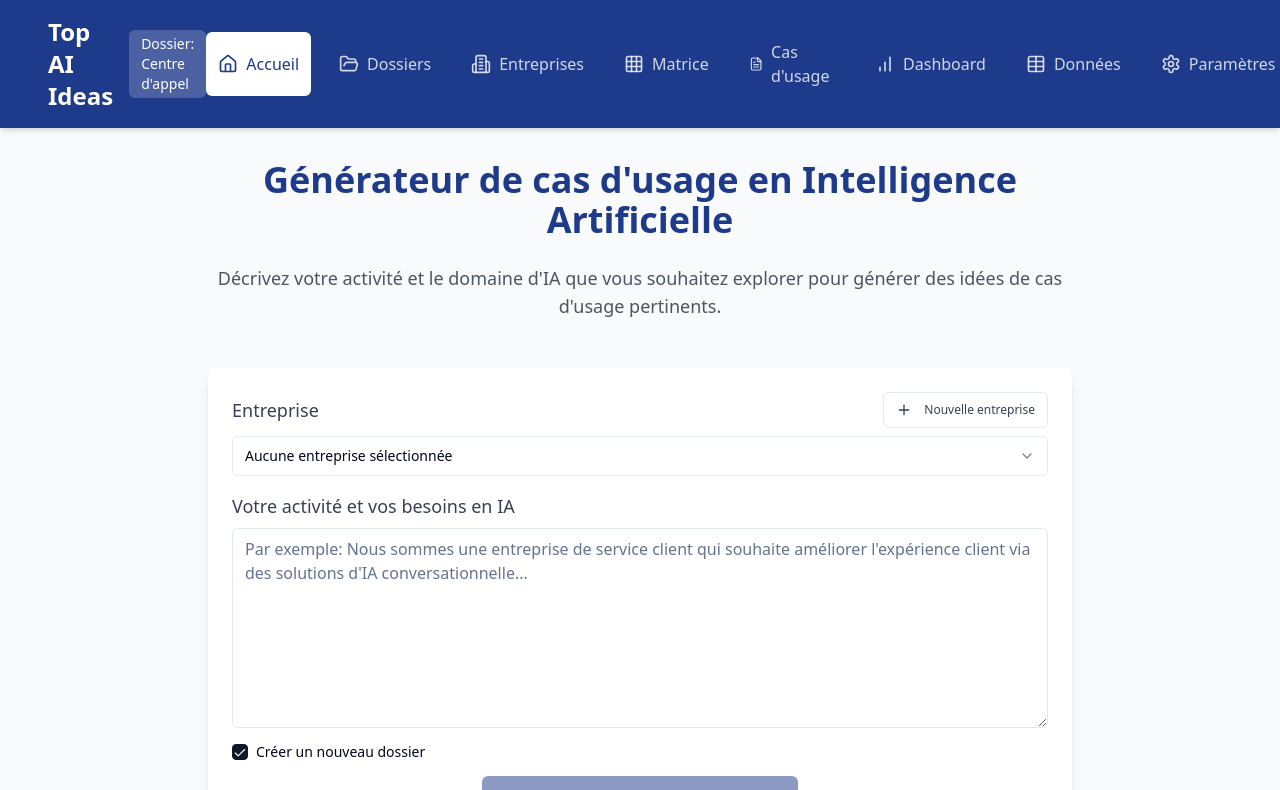
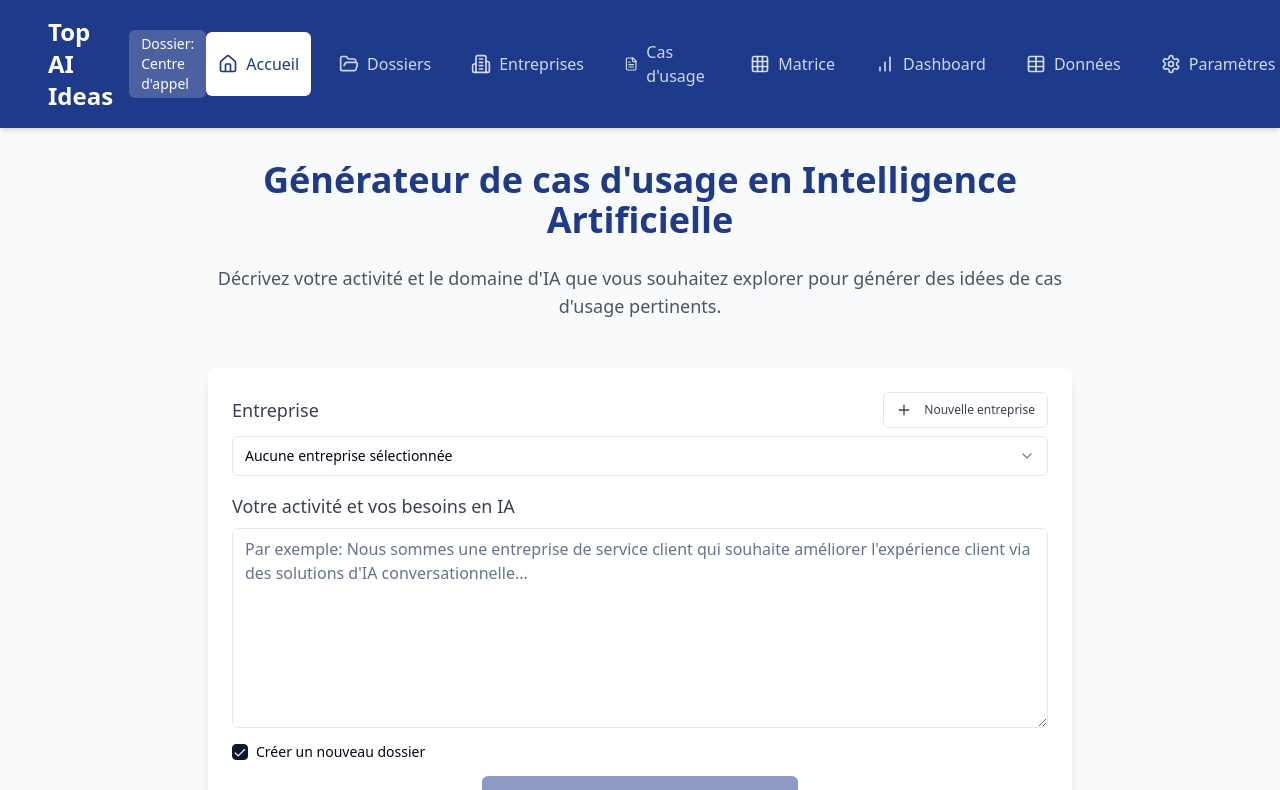
Before and after one commit to rhanka/top-ai-ideas, a React (Vite) app: page / in a window 1280 px wide. Shown: the top 790 px of the page. Built offline with nearby package versions, Linux system fonts and the light colour scheme.

Commit message:
Rearrange navigation items
Reorder the "Cas d'usage" and "Matrice" items in the main navigation menu.

```diff
--- a/src/components/MainNavigation.tsx
+++ b/src/components/MainNavigation.tsx
@@ -1,4 +1,3 @@
-
 import React from "react";
 import { Link, useLocation } from "react-router-dom";
 import { Home, Grid, FileText, BarChart, Table, Settings, FolderOpen, Building2 } from "lucide-react";
@@ -15,8 +14,8 @@ const MainNavigation: React.FC = () => {
     { name: "Accueil", path: "/", icon: Home },
     { name: "Dossiers", path: "/dossiers", icon: FolderOpen },
     { name: "Entreprises", path: "/entreprises", icon: Building2 },
+    { name: "Cas d'usage", path: "/cas-usage", icon: FileText },
     { name: "Matrice", path: "/matrice", icon: Grid },
-    { name: "Cas d'usage", path: "/cas-usage", icon: FileText },
     { name: "Dashboard", path: "/dashboard", icon: BarChart },
     { name: "Données", path: "/donnees", icon: Table },
     { name: "Paramètres", path: "/parametres", icon: Settings },
```
